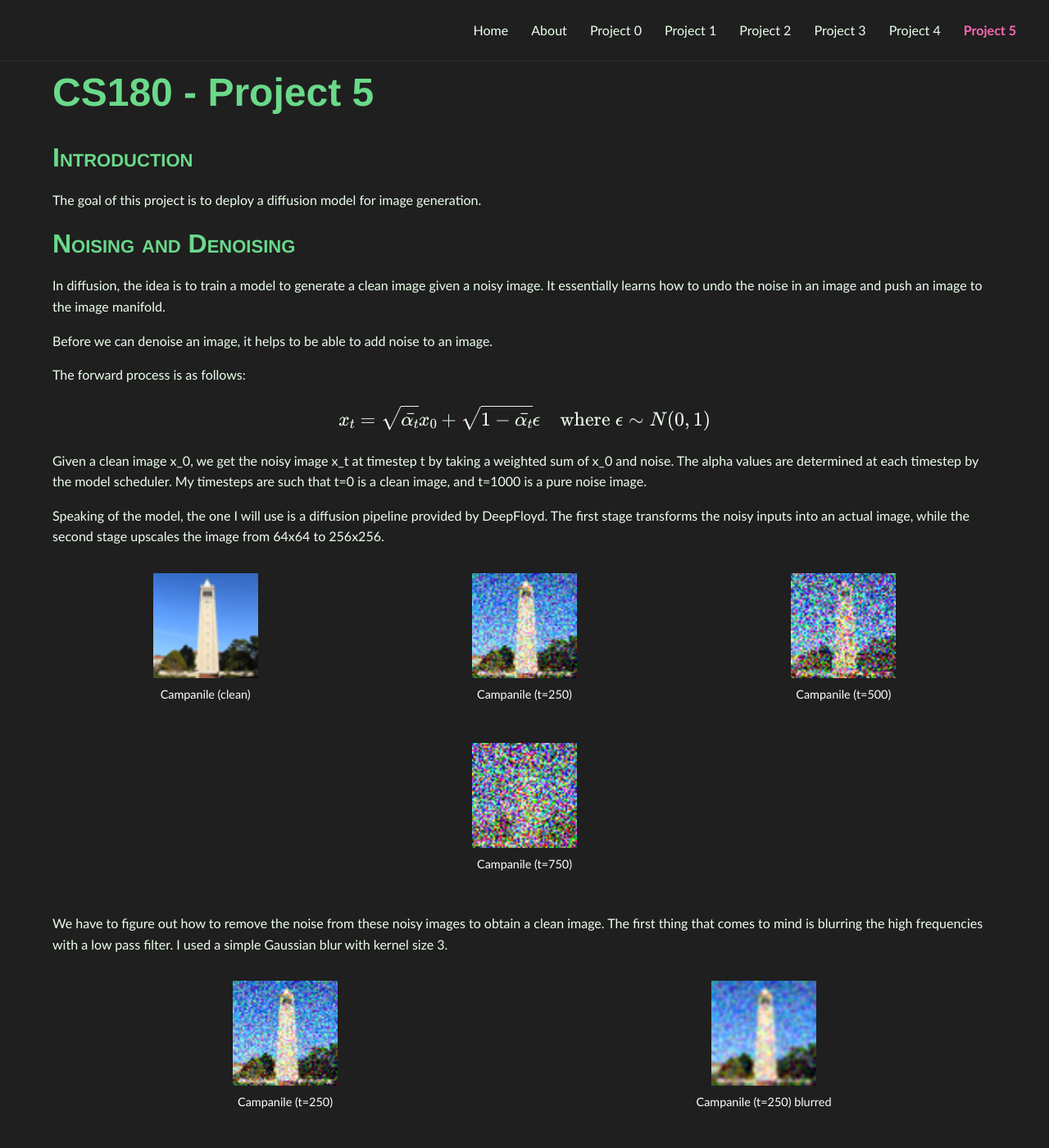
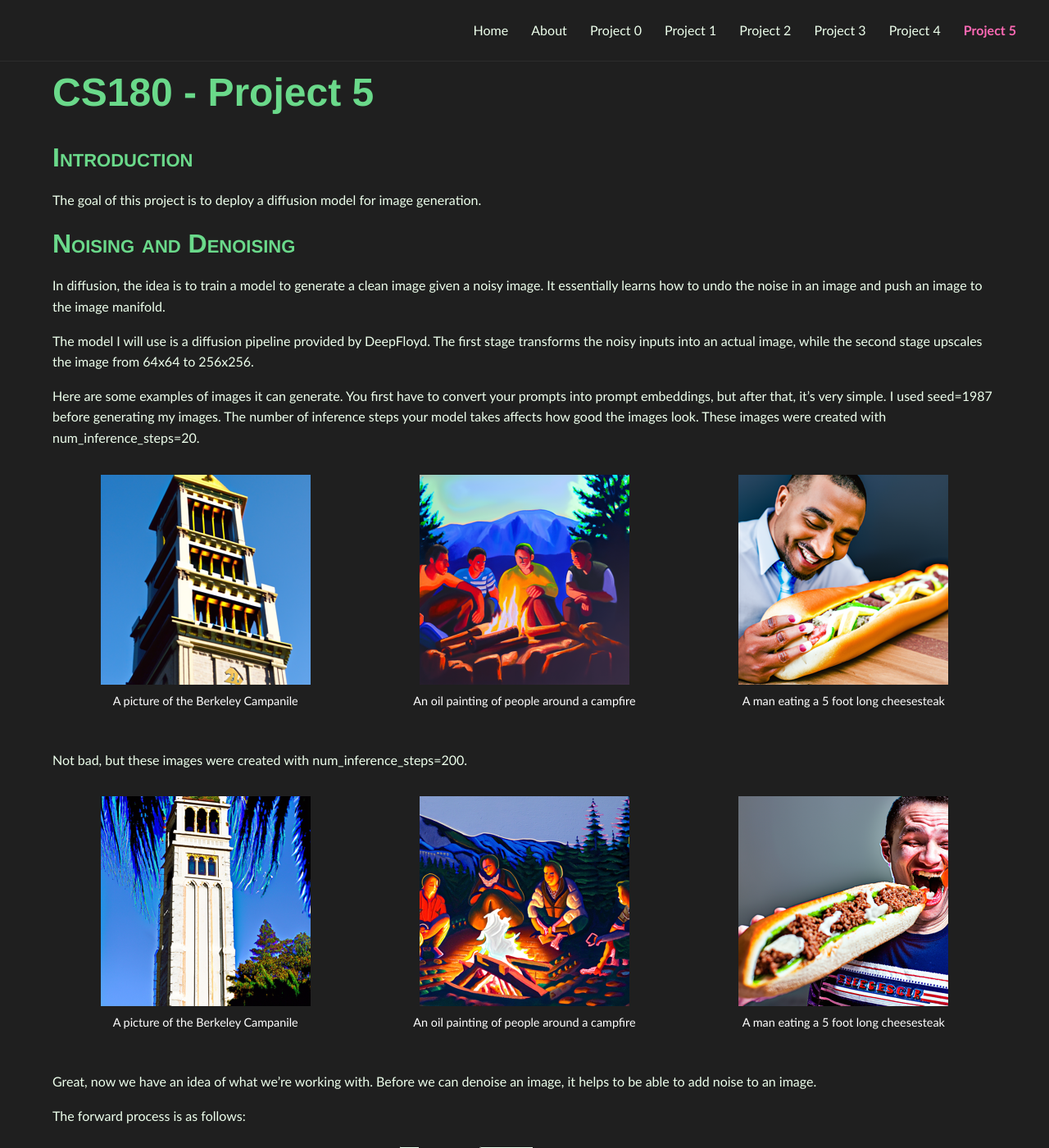
Before and after one commit to CesarG-S/cesarg-s.github.io, a Jekyll site: the page built from proj5/main.md, in a window 1280 px wide and 1400 px high. Shown: the whole window at 82% size. Built offline with Jekyll 4.4.1, drawn with Linux system fonts in a browser that asks for light colours.

Commit message:
Project 5A plus part 0

```diff
--- a/proj5/main.md
+++ b/proj5/main.md
@@ -9,7 +9,40 @@ The goal of this project is to deploy a diffusion model for image generation.
 ## Noising and Denoising
 In diffusion, the idea is to train a model to generate a clean image given a noisy image. It essentially learns how to undo the noise in an image and push an image to the image manifold.
 
-Before we can denoise an image, it helps to be able to add noise to an image.
+The model I will use is a diffusion pipeline provided by DeepFloyd. The first stage transforms the noisy inputs into an actual image, while the second stage upscales the image from 64x64 to 256x256.
+
+Here are some examples of images it can generate. You first have to convert your prompts into prompt embeddings, but after that, it's very simple. I used seed=1987 before generating my images. The number of inference steps your model takes affects how good the images look. These images were created with num_inference_steps=20.
+<div class="image-row">
+    <figure class="image-with-subtitle">
+        <img src="/assets/images/proj5/campanile_floyd.png" alt="Campanile steps=20" class="img-20">
+        <figcaption>A picture of the Berkeley Campanile</figcaption>
+    </figure>
+    <figure class="image-with-subtitle">
+        <img src="/assets/images/proj5/campfire_floyd.png" alt="Campanile steps=20" class="img-20">
+        <figcaption>An oil painting of people around a campfire</figcaption>
+    </figure>
+    <figure class="image-with-subtitle">
+        <img src="/assets/images/proj5/cheesesteak_floyd.png" alt="Campanile steps=20" class="img-20">
+        <figcaption>A man eating a 5 foot long cheesesteak</figcaption>
+    </figure>
+</div>
+Not bad, but these images were created with num_inference_steps=200.
+<div class="image-row">
+    <figure class="image-with-subtitle">
+        <img src="/assets/images/proj5/campanile_floyd200.png" alt="Campanile steps=200" class="img-20">
+        <figcaption>A picture of the Berkeley Campanile</figcaption>
+    </figure>
+    <figure class="image-with-subtitle">
+        <img src="/assets/images/proj5/campfire_floyd200.png" alt="Campanile steps=200" class="img-20">
+        <figcaption>An oil painting of people around a campfire</figcaption>
+    </figure>
+    <figure class="image-with-subtitle">
+        <img src="/assets/images/proj5/cheesesteak_floyd200.png" alt="Campanile steps=200" class="img-20">
+        <figcaption>A man eating a 5 foot long cheesesteak</figcaption>
+    </figure>
+</div>
+
+Great, now we have an idea of what we're working with. Before we can denoise an image, it helps to be able to add noise to an image.
 
 The forward process is as follows:
 <div class="math-size-150">
@@ -17,8 +50,6 @@ The forward process is as follows:
 </div>
 
 Given a clean image x_0, we get the noisy image x_t at timestep t by taking a weighted sum of x_0 and noise. The alpha values are determined at each timestep by the model scheduler. My timesteps are such that t=0 is a clean image, and t=1000 is a pure noise image.
-
-Speaking of the model, the one I will use is a diffusion pipeline provided by DeepFloyd. The first stage transforms the noisy inputs into an actual image, while the second stage upscales the image from 64x64 to 256x256.
 
 <div class="image-row">
     <figure class="image-with-subtitle">
```
Also changed, not shown: assets/images/proj5/campanile_floyd.png (added), assets/images/proj5/campanile_floyd200.png (added), assets/images/proj5/campfire_floyd.png (added), assets/images/proj5/campfire_floyd200.png (added), assets/images/proj5/cheesesteak_floyd.png (added), assets/images/proj5/cheesesteak_floyd200.png (added).
